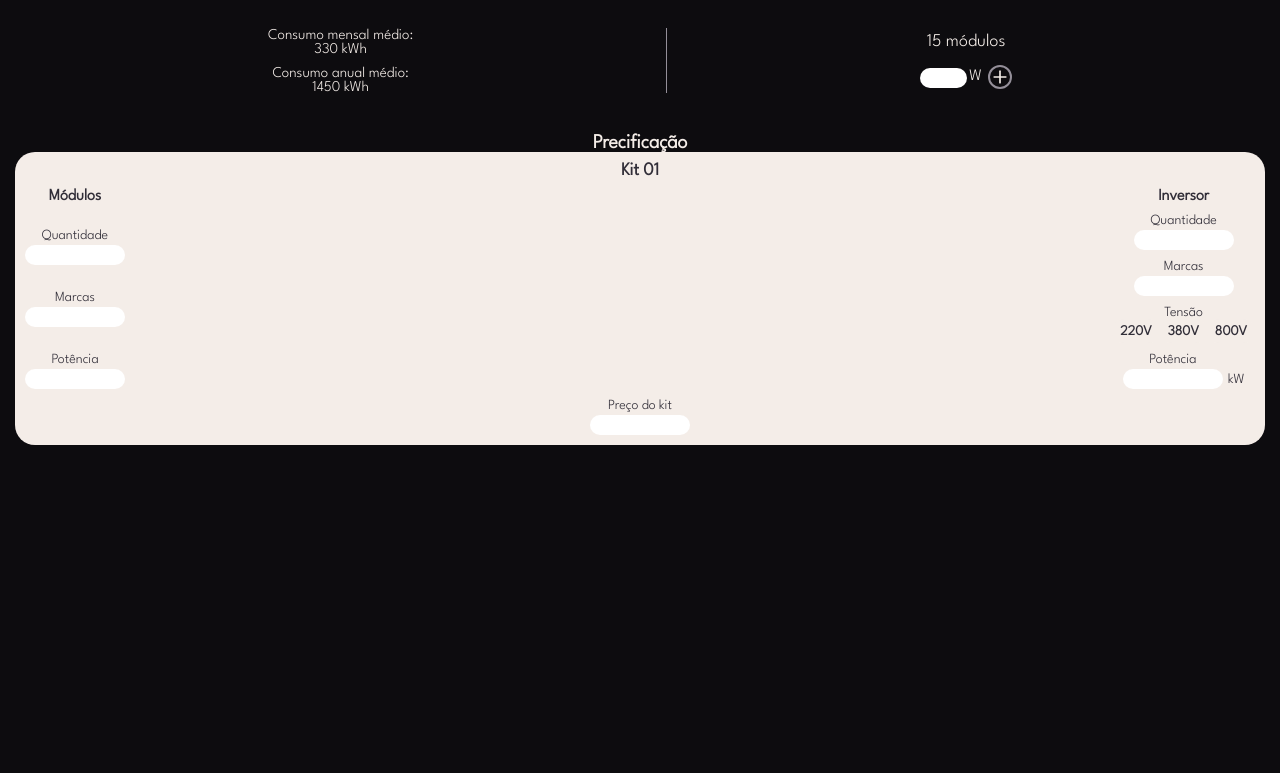
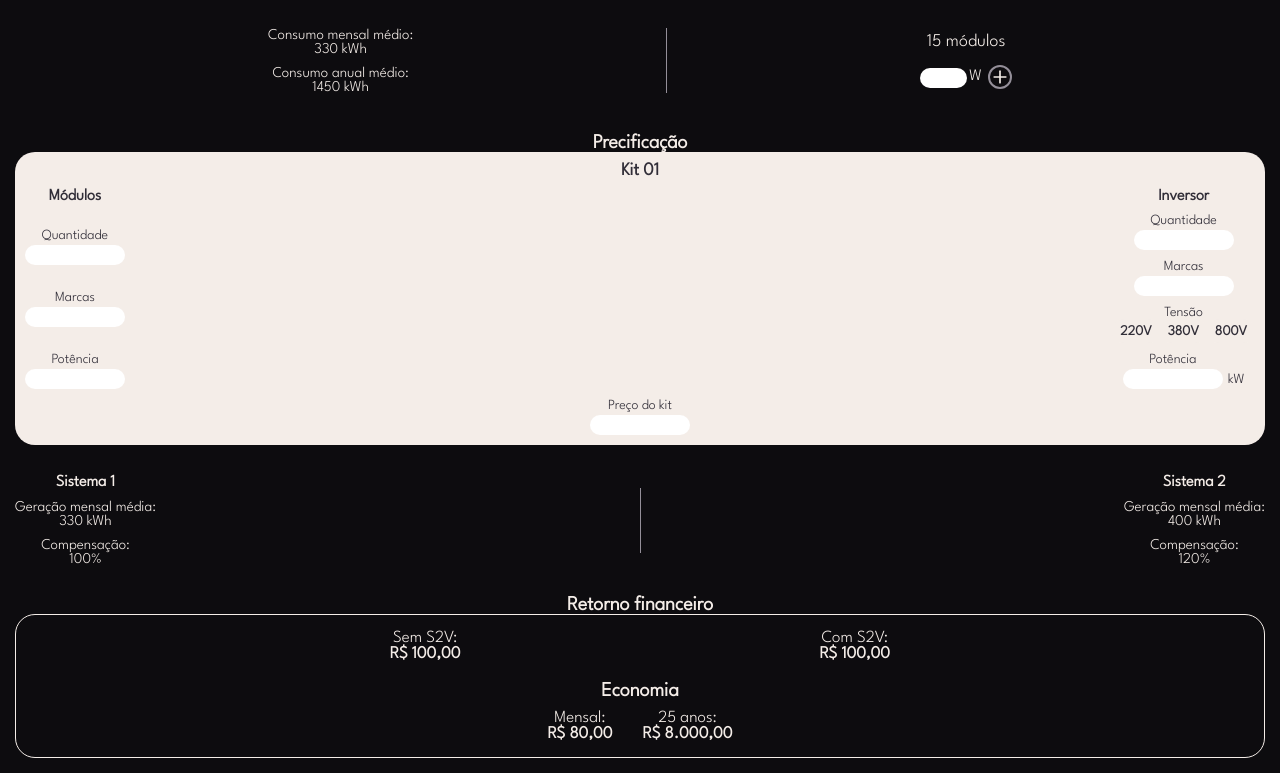
Before and after one commit to RodolphoToppan/s2v-budget, a React (Vite) app: page / in a window 1280 px wide. Shown: the part 975-1748 px from the top of the page. Before the commit the page ends 1435 px from the top, so only its background shows below. Built offline with nearby package versions, Linux system fonts and the light colour scheme.

Commit message:
generation and payback components

```diff
--- /dev/null
+++ b/src/components/Generation/index.jsx
@@ -0,0 +1,31 @@
+import { Container, Divider, System1, System2 } from "./styles";
+
+export function Generation() {
+  return (
+    <Container>
+      <System1>
+        <h4>Sistema 1</h4>
+
+        <p>
+          Geração mensal média: <br /> <span>330 kWh</span>
+        </p>
+        <p>
+          Compensação: <br /> <span>100%</span>
+        </p>
+      </System1>
+
+      <Divider />
+
+      <System2>
+        <h4>Sistema 2</h4>
+
+        <p>
+          Geração mensal média: <br /> <span>400 kWh</span>
+        </p>
+        <p>
+          Compensação: <br /> <span>120%</span>
+        </p>
+      </System2>
+    </Container>
+  );
+}
--- /dev/null
+++ b/src/components/Generation/styles.js
@@ -0,0 +1,47 @@
+import { styled } from "styled-components";
+
+export const Container = styled.section`
+  display: grid;
+  justify-content: space-between;
+  align-items: center;
+  grid-template-areas: "system1 divider system2";
+
+  column-gap: 0.5rem;
+
+  padding: 1.5rem;
+`;
+
+export const System1 = styled.div`
+  display: grid;
+  justify-items: center;
+
+  grid-area: system1;
+
+  gap: 1rem;
+
+  p {
+    font-size: 1.5rem;
+    text-align: center;
+  }
+`;
+
+export const Divider = styled.div`
+  grid-area: divider;
+  width: 1px;
+  height: 6.5rem;
+  border-right: 1px solid ${({ theme }) => theme.COLORS.GRAY_300};
+`;
+
+export const System2 = styled.div`
+  display: grid;
+  justify-items: center;
+
+  grid-area: system2;
+
+  gap: 1rem;
+
+  p {
+    font-size: 1.5rem;
+    text-align: center;
+  }
+`;
--- /dev/null
+++ b/src/components/Payback/index.jsx
@@ -0,0 +1,33 @@
+import { Container, Content, Return, Savings } from "./styles.js";
+
+export function Payback() {
+  return (
+    <Container>
+      <h3>Retorno financeiro</h3>
+      <Content>
+        <Return>
+          <p>
+            Sem S2V: <br />
+            <strong>R$ 100,00</strong>
+          </p>
+          <p>
+            Com S2V: <br />
+            <strong>R$ 100,00</strong>
+          </p>
+        </Return>
+
+        <h3>Economia</h3>
+        <Savings>
+          <p>
+            Mensal: <br />
+            <strong>R$ 80,00</strong>
+          </p>
+          <p>
+            25 anos: <br />
+            <strong>R$ 8.000,00</strong>
+          </p>
+        </Savings>
+      </Content>
+    </Container>
+  );
+}
--- /dev/null
+++ b/src/components/Payback/styles.js
@@ -0,0 +1,47 @@
+import { styled } from "styled-components";
+
+export const Container = styled.section`
+  width: 100vw;
+
+  display: grid;
+  align-items: center;
+
+  column-gap: 0.5rem;
+
+  padding: 1.5rem;
+
+  h3 {
+    text-align: center;
+    font-size: 2rem;
+  }
+
+  p {
+    font-size: 1.7rem;
+    text-align: center;
+  }
+`;
+
+export const Content = styled.div`
+  border: 1.5px solid ${({ theme }) => theme.COLORS.GREY_300};
+  border-radius: 2rem;
+
+  padding: 1.5rem;
+
+  display: grid;
+  justify-items: center;
+  row-gap: 2rem;
+`;
+
+export const Return = styled.div`
+  width: 100%;
+
+  display: flex;
+  justify-content: space-evenly;
+`;
+
+export const Savings = styled.div`
+  display: flex;
+  justify-content: space-evenly;
+  margin-top: -1rem;
+  gap: 3rem;
+`;
--- a/src/main.jsx
+++ b/src/main.jsx
@@ -1,17 +1,19 @@
-import React from 'react'
-import ReactDOM from 'react-dom/client'
+import React from "react";
+import ReactDOM from "react-dom/client";
 
-import { ThemeProvider } from 'styled-components'
-import GlobalSytles from './styles/global'
-import theme from './styles/theme'
+import { ThemeProvider } from "styled-components";
+import GlobalSytles from "./styles/global";
+import theme from "./styles/theme";
 
-import { Header } from './components/Header'
-import { Client } from './components/Client'
-import { Sizing } from './components/Sizing'
-import { Summary } from './components/Summary'
-import { Pricing } from './components/Pricing'
+import { Header } from "./components/Header";
+import { Client } from "./components/Client";
+import { Sizing } from "./components/Sizing";
+import { Summary } from "./components/Summary";
+import { Pricing } from "./components/Pricing";
+import { Generation } from "./components/Generation";
+import { Payback } from "./components/Payback";
 
-ReactDOM.createRoot(document.getElementById('root')).render(
+ReactDOM.createRoot(document.getElementById("root")).render(
   <React.StrictMode>
     <ThemeProvider theme={theme}>
       <GlobalSytles />
@@ -20,6 +22,8 @@ ReactDOM.createRoot(document.getElementById('root')).render(
       <Sizing />
       <Summary />
       <Pricing />
+      <Generation />
+      <Payback />
     </ThemeProvider>
   </React.StrictMode>
-)
+);
```
